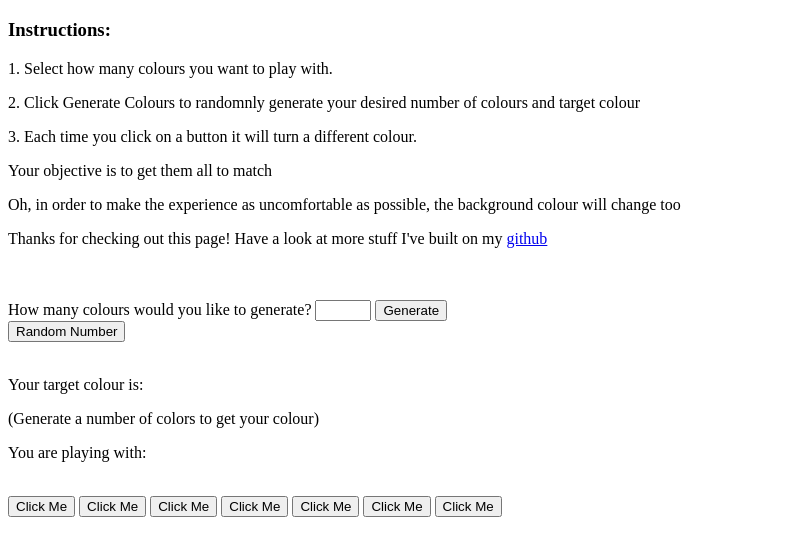
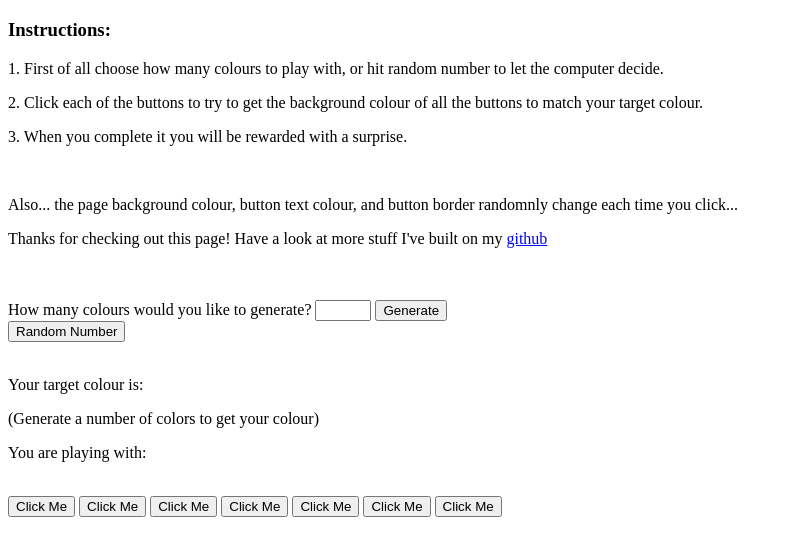
Before and after one commit to hannvm/chaos-button-game, a plain HTML site: page index.html in a window 1280 px wide. Shown: the part 61-616 px from the top of the page, without its empty margins (0-792 px from the left). Drawn offline with Linux system fonts and the light colour scheme.

Commit message:
changed onscreen text

```diff
--- a/index.html
+++ b/index.html
@@ -16,17 +16,15 @@
 
         <div>
             <h3>Instructions:</h3>
-            <p>1. Select how many colours you want to play with.</p>
-            <p>2. Click Generate Colours to randomnly generate your desired number of colours and target colour</p>
-            <p>3. Each time you click on a button it will turn a different colour.</p>
-            <p>Your objective is to get them all to match</p>
-            <p>Oh, in order to make the experience as uncomfortable as possible, the background colour will change too</p>
+            <p>1. First of all choose how many colours to play with, or hit random number to let the computer decide.            </p>
+            <p>2. Click each of the buttons to try to get the background colour of all the buttons to match your target colour.            </p>
+            <p>3. When you complete it you will be rewarded with a surprise.</p>
+            <br>
+            <p>Also... the page background colour, button text colour, and button border randomnly change each time you click...            </p>
             <p>Thanks for checking out this page! Have a look at more stuff I've built on my <a href="https://github.com/hannvm">github</a></p>
         </div>
-
         <br>
         <br>
-
         <div>
             <form action="/submit" id="colorsForm">
                 <label for="num">How many colours would you like to generate?</label>
```
Also changed, not shown: 1 other file.
